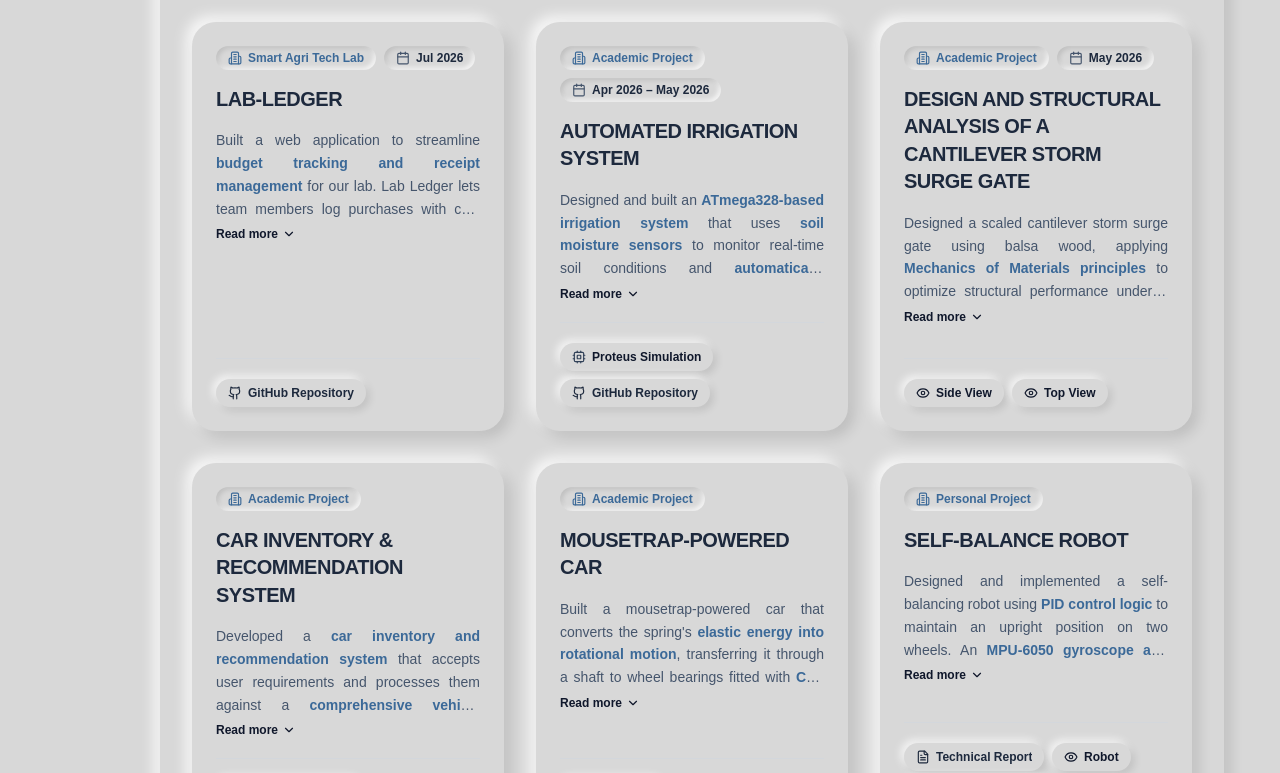
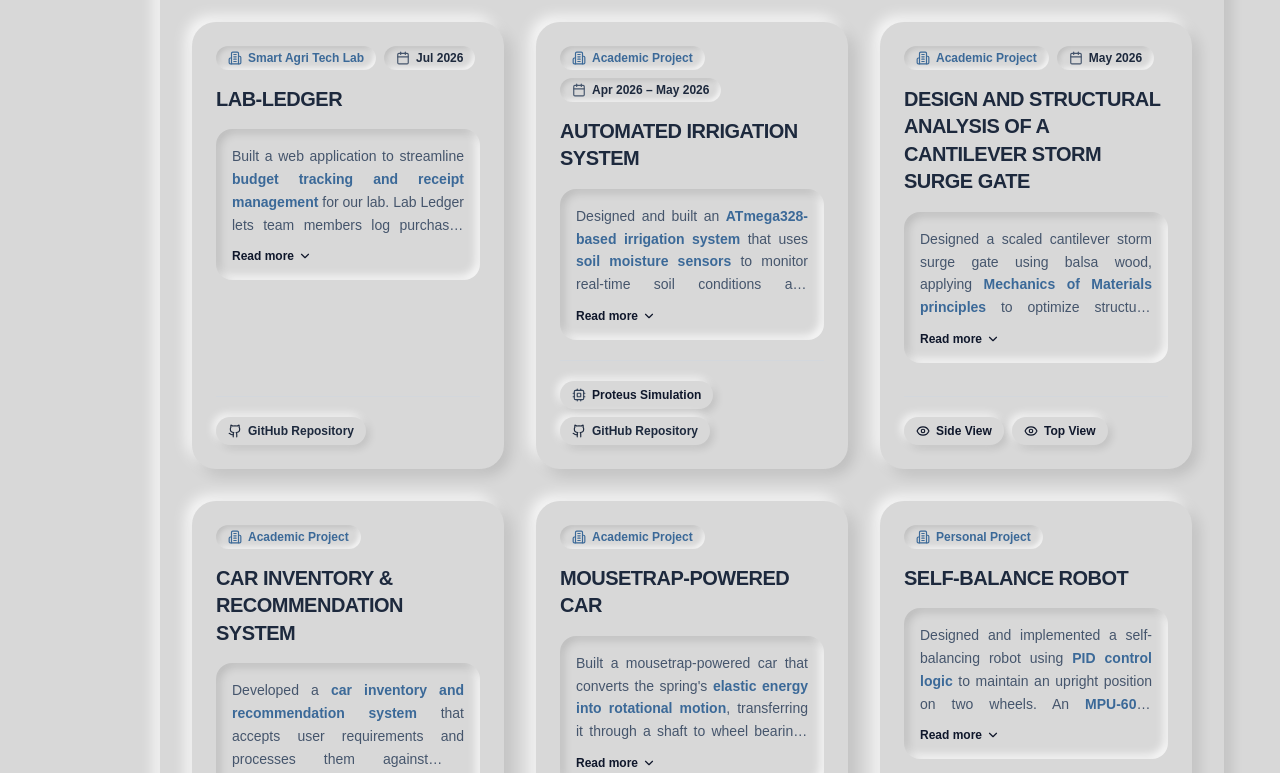
Before and after one commit to Faheem2641/Portfolio, a Next.js app: page / in a window 1280 px wide. Shown: the part 2440-3213 px from the top of the page. Built offline with nearby package versions, Linux system fonts and the light colour scheme; a web font is replaced by a local one.

Commit message:
Wrap project descriptions in neumorphic inset containers

```diff
--- a/components/portfolio-clone/projects.tsx
+++ b/components/portfolio-clone/projects.tsx
@@ -171,8 +171,8 @@ export default function PortfolioProjects() {
             {project.title}
           </h3>
 
-          {/* Description with Expand / Line-clamp toggle */}
-          <div>
+          {/* Description in Inset Container */}
+          <div className="neu-inset p-4 rounded-[16px] space-y-2 flex flex-col justify-start">
             <p
               className={`text-xs sm:text-sm text-slate-600 leading-relaxed font-normal text-justify [text-justify:inter-word] ${
                 !isExpanded ? "line-clamp-4" : ""
@@ -182,7 +182,7 @@ export default function PortfolioProjects() {
             {project.description.length > 180 && (
               <button
                 onClick={() => toggleExpand(idx)}
-                className="mt-1.5 text-xs font-bold text-slate-900 hover:text-black flex items-center gap-1 transition-colors"
+                className="mt-1 text-xs font-bold text-slate-900 hover:text-black flex items-center gap-1 transition-colors cursor-pointer"
               >
                 <span>{isExpanded ? "Show less" : "Read more"}</span>
                 {isExpanded ? (
```
